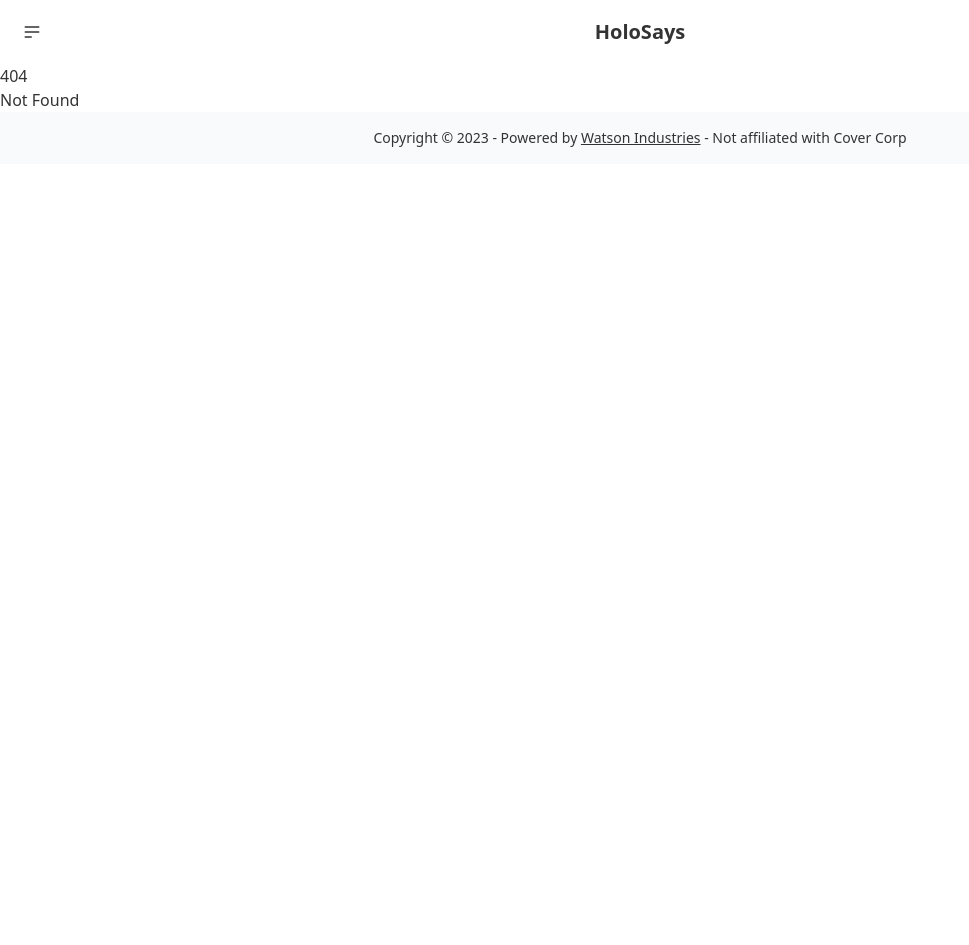
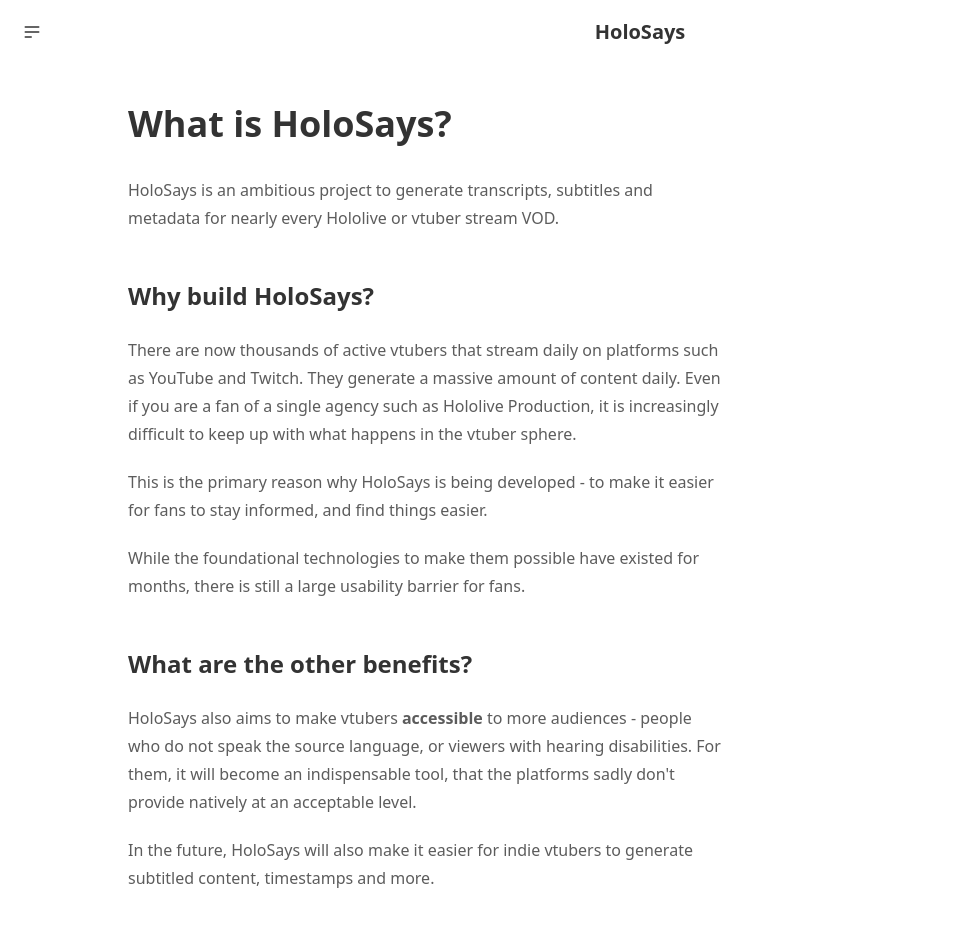
Before and after one commit to watsonindustries/holosays, a SvelteKit app: page /about in a window 1280 px wide. Before the commit this address had no page. Shown: the top 945 px of the page, without its empty margins (0-969 px from the left). Before the commit the page ends 800 px from the top, so only its background shows below. Built offline with nearby package versions, Linux system fonts and the light colour scheme.

Commit message:
Add about page

```diff
--- a/src/routes/+page.svelte
+++ b/src/routes/+page.svelte
@@ -14,7 +14,7 @@
     <div>
       <h1 class="text-5xl font-bold">What is HoloSays?</h1>
       <p class="py-6"><b>HoloSays</b> provides searchable, timestamped transcripts and subtitles for past live streams.</p>
-      <button class="btn btn-primary rounded-full">Learn More</button>
+      <a class="btn btn-primary rounded-full" href="/about">Learn More</a>
     </div>
   </div>
 </div>
@@ -28,6 +28,7 @@
         <li>Find key moments in a stream</li>
         <li>Quickly catch up on a missed stream</li>
         <li>Easily track important information</li>
+        <li>Generate subtitles for any VOD</li>
         <li>Perform information extraction using natural language processing</li>
       </ul>
       <button class="btn btn-primary rounded-full">Explore</button>
--- /dev/null
+++ b/src/routes/about/+page.svelte
@@ -0,0 +1,35 @@
+<script lang="ts">
+    import type { PageData } from './$types';
+
+    export let data: PageData;
+</script>
+
+<div class="py-10 px-10 sm:px-12 md:px-16 lg:px-24 xl:px-32">
+    <article class="prose">
+        <h1>What is HoloSays?</h1>
+        <p>HoloSays is an ambitious project to generate transcripts, subtitles and metadata for nearly every Hololive or vtuber stream VOD.</p>
+        <h2>Why build HoloSays?</h2>
+        <p>There are now thousands of active vtubers that stream daily on platforms such as YouTube and Twitch. They generate a massive amount of content daily. Even if you are a fan of a single agency such as Hololive Production, it is increasingly difficult to keep up with what happens in the vtuber sphere.</p>
+        <p>This is the primary reason why HoloSays is being developed - to make it easier for fans to stay informed, and find things easier.</p>
+        <p>While the foundational technologies to make them possible have existed for months, there is still a large usability barrier for fans.</p>
+        <h2>What are the other benefits?</h2>
+        <p>HoloSays also aims to make vtubers <b>accessible</b> to more audiences - people who do not speak the source language, or viewers with hearing disabilities. For them, it will become an indispensable tool, that the platforms sadly don't provide natively at an acceptable level.</p>
+        <p>In the future, HoloSays will also make it easier for indie vtubers to generate subtitled content, timestamps and more.</p>
+        <h2>How does it work?</h2>
+        <p>HoloSays uses multiple technologies, such as <a href="https://svelte.dev" class="link link-primary">Svelte</a> for a fast and lightweight web app, and <a href="https://elixir-lang.org" class="link link-primary">Elixir</a> for core services. The most important ones are state of the art machine learning (ML) models such as Whisper and GPT from OpenAI.</p>
+        <p><a href="https://openai.com/research/whisper" class="link link-primary">Whisper</a> is a state of the art ML model for near-human accuracy audio transcription and translation. It makes HoloSays possible at an acceptable level of accuracy and cost. To increase the level of accuracy of final transcriptions and other artefacts, we are planning to make an open source filter to prevent common errors in the livestreaming domain.</p>
+        <p><a href="https://openai.com/product/gpt-4" class="link link-primary">GPT</a> is one of the top Large Language Models (LLMs) available today, that allows us to perform novel tasks that previously required human input. This includes:
+            <ul class="list-disc">
+                <li>Content summaries</li>
+                <li>Chapter generation</li>
+                <li>Embeddings</li>
+                <li>Natural language search across videos</li>
+            </ul>
+        As you can see, LLMs bring a lot of new and previously impossible features at an affordable cost.
+        <h2>What is on the roadmap?</h2>
+        <p>HoloSays will slowly introduce more automation and features over time in response to user's interest.</p>
+        <p>We will also explore translation of non-English streams, using tuned models developed by the community.</p>
+        <h2>Questions?</h2>
+        <p>Feel free to reach out on <a href="http://discordapp.com/users/511267995214151721" class="link link-primary">Discord</a></p>
+    </article>
+</div>
```
